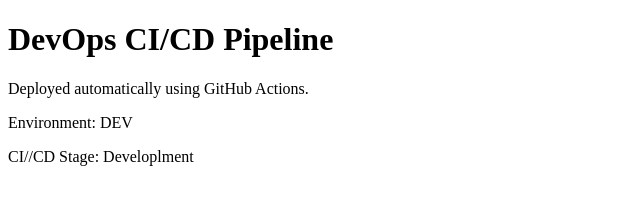
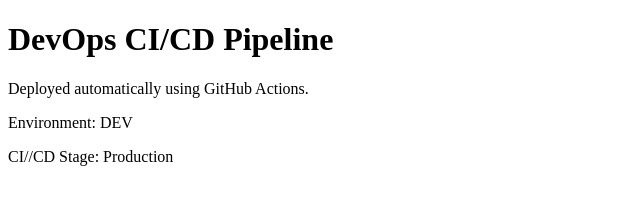
Before and after one commit to Aryan101104/devops-multi-environment-cicd, a plain HTML site: page index.html in a window 1280 px wide. Shown: the full height of the page, 0-640 px from the left. Drawn offline with Linux system fonts and the light colour scheme.

Commit message:
Update index.html

```diff
--- a/index.html
+++ b/index.html
@@ -12,6 +12,6 @@
     <p>Deployed automatically using GitHub Actions.</p>
 
     <p>Environment: DEV</p>
-    <p>CI//CD Stage: Developlment</p>
+    <p>CI//CD Stage: Production</p>
 </body>
 </html>
```
